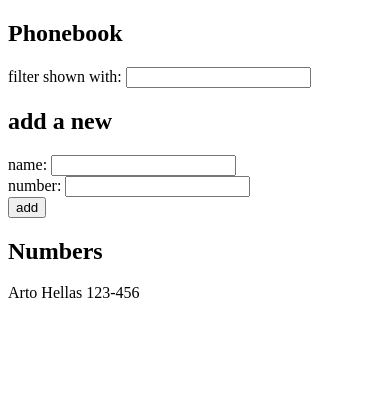
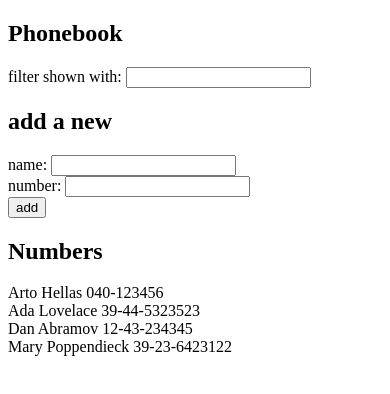
Before and after one commit to sjq1412/fullstackopen2023, a React (Create React App) app in the folder part2/phonebook/: page / in a window 390 px wide. Shown: the top 394 px of the page. Built offline with nearby package versions, Linux system fonts and the light colour scheme; data requests are answered from the project's data file.

Commit message:
feat(part2): 2.11: The Phonebook Step6

```diff
--- /dev/null
+++ b/part2/phonebook/db.json
@@ -0,0 +1,24 @@
+{
+    "persons":[
+      {
+        "name": "Arto Hellas",
+        "number": "040-123456",
+        "id": 1
+      },
+      {
+        "name": "Ada Lovelace",
+        "number": "39-44-5323523",
+        "id": 2
+      },
+      {
+        "name": "Dan Abramov",
+        "number": "12-43-234345",
+        "id": 3
+      },
+      {
+        "name": "Mary Poppendieck",
+        "number": "39-23-6423122",
+        "id": 4
+      }
+    ]
+  }
--- a/part2/phonebook/package.json
+++ b/part2/phonebook/package.json
@@ -6,6 +6,7 @@
     "@testing-library/jest-dom": "^5.16.5",
     "@testing-library/react": "^13.4.0",
     "@testing-library/user-event": "^13.5.0",
+    "axios": "^1.4.0",
     "react": "^18.2.0",
     "react-dom": "^18.2.0",
     "react-scripts": "5.0.1",
@@ -15,7 +16,8 @@
     "start": "react-scripts start",
     "build": "react-scripts build",
     "test": "react-scripts test",
-    "eject": "react-scripts eject"
+    "eject": "react-scripts eject",
+    "server": "json-server -p3001 --watch db.json"
   },
   "eslintConfig": {
     "extends": [
--- a/part2/phonebook/src/App.js
+++ b/part2/phonebook/src/App.js
@@ -1,52 +1,60 @@
-import { useState } from 'react'
+import { useState, useEffect } from "react";
+import axios from "axios";
 
 const App = () => {
-  const [persons, setPersons] = useState([
-    { name: 'Arto Hellas', number: "123-456" }
-  ])
-  const [newName, setNewName] = useState('')
-  const [newNumber, setNewNumber] = useState("")
-  const [filter, setFilter] = useState("")
+  const [persons, setPersons] = useState([]);
+  const [newName, setNewName] = useState("");
+  const [newNumber, setNewNumber] = useState("");
+  const [filter, setFilter] = useState("");
+
+  useEffect(() => {
+    axios.get("http://localhost:3001/persons").then((response) => {
+      setPersons(response.data);
+    });
+  }, []);
 
   const addPerson = (event) => {
-    event.preventDefault()
+    event.preventDefault();
 
     // check if name already exists
-    const personExists = persons.find(person => person.name === newName)
-    if (personExists) alert(`${newName} is already added to phonebook`)
+    const personExists = persons.find((person) => person.name === newName);
+    if (personExists) alert(`${newName} is already added to phonebook`);
 
-   if (!personExists) {
-    const personObject = {
-      name: newName,
-      number: newNumber
+    if (!personExists) {
+      const personObject = {
+        name: newName,
+        number: newNumber,
+      };
+
+      setPersons(persons.concat(personObject));
+      setNewName("");
     }
-
-    setPersons(persons.concat(personObject))
-    setNewName("")
-   }
-  }
+  };
 
   const handleNameChange = (event) => {
-    setNewName(event.target.value)
-  }
+    setNewName(event.target.value);
+  };
   const handleNumberChange = (event) => {
-    setNewNumber(event.target.value)
-  }
+    setNewNumber(event.target.value);
+  };
   const handleFilterChange = (event) => {
-    setFilter(event.target.value)
-  }
+    setFilter(event.target.value);
+  };
 
-  const personsToDisplay = filter ? persons.filter(person =>
-      {
-        return person.name.toLocaleLowerCase().includes(filter.toLocaleLowerCase())
-      }
-    ) : persons
+  const personsToDisplay = filter
+    ? persons.filter((person) => {
+        return person.name
+          .toLocaleLowerCase()
+          .includes(filter.toLocaleLowerCase());
+      })
+    : persons;
 
   return (
     <div>
       <h2>Phonebook</h2>
       <div>
-          filter shown with: <input value={filter} onChange={handleFilterChange} />
+        filter shown with:{" "}
+        <input value={filter} onChange={handleFilterChange} />
       </div>
       <h2>add a new</h2>
       <form onSubmit={addPerson}>
@@ -61,11 +69,13 @@
         </div>
       </form>
       <h2>Numbers</h2>
-      {
-        personsToDisplay.map(person => <div key={person.name}>{person.name} {person.number}</div>)
-      }
+      {personsToDisplay.map((person) => (
+        <div key={person.name}>
+          {person.name} {person.number}
+        </div>
+      ))}
     </div>
-  )
-}
+  );
+};
 
-export default App
+export default App;
```
Also changed, not shown: 1 other file (tests, documents, lock files or other folders).
